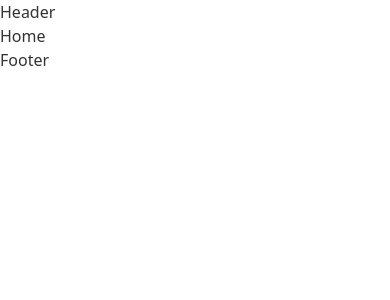
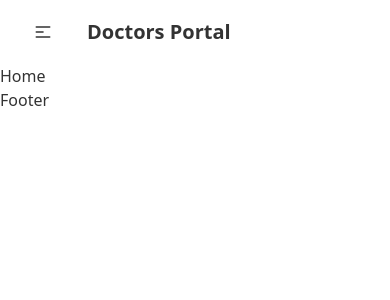
Before and after one commit to hasanTheBest/dp-practice-client, a React (Create React App) app: page / in a window 390 px wide. Shown: the top 300 px of the page. Built offline with nearby package versions, Linux system fonts and the light colour scheme.

Commit message:
navbar added.

```diff
--- a/src/Components/Header.jsx
+++ b/src/Components/Header.jsx
@@ -1,7 +1,55 @@
 import React from "react";
+import { Link } from "react-router-dom";
+
+const pages = ["Home", "About", "Appointment", "Reviews", "Contact", "Login"];
 
 const Header = () => {
-  return <header>Header</header>;
+  return (
+    <header>
+      <nav class="navbar bg-base-100 container px-4 lg:px-8 xl:px-16">
+        <div class="navbar-start">
+          <div class="dropdown">
+            <label tabindex="0" class="btn btn-ghost lg:hidden">
+              <svg
+                xmlns="http://www.w3.org/2000/svg"
+                class="h-5 w-5"
+                fill="none"
+                viewBox="0 0 24 24"
+                stroke="currentColor"
+              >
+                <path
+                  stroke-linecap="round"
+                  stroke-linejoin="round"
+                  stroke-width="2"
+                  d="M4 6h16M4 12h8m-8 6h16"
+                />
+              </svg>
+            </label>
+            <ul
+              tabindex="0"
+              class="menu menu-compact dropdown-content mt-3 p-2 shadow bg-base-100 rounded-box w-52"
+            >
+              {pages.map((page) => (
+                <li key={page}>
+                  <Link to={`/${page.toLowerCase()}`}>{page}</Link>
+                </li>
+              ))}
+            </ul>
+          </div>
+          <a class="btn btn-ghost normal-case text-xl">Doctors Portal</a>
+        </div>
+        <div class="navbar-center hidden lg:flex">
+          <ul class="menu menu-horizontal p-0">
+            {pages.map((page) => (
+              <li key={page}>
+                <Link to={`/${page.toLowerCase()}`}>{page}</Link>
+              </li>
+            ))}
+          </ul>
+        </div>
+      </nav>
+    </header>
+  );
 };
 
 export default Header;
```
